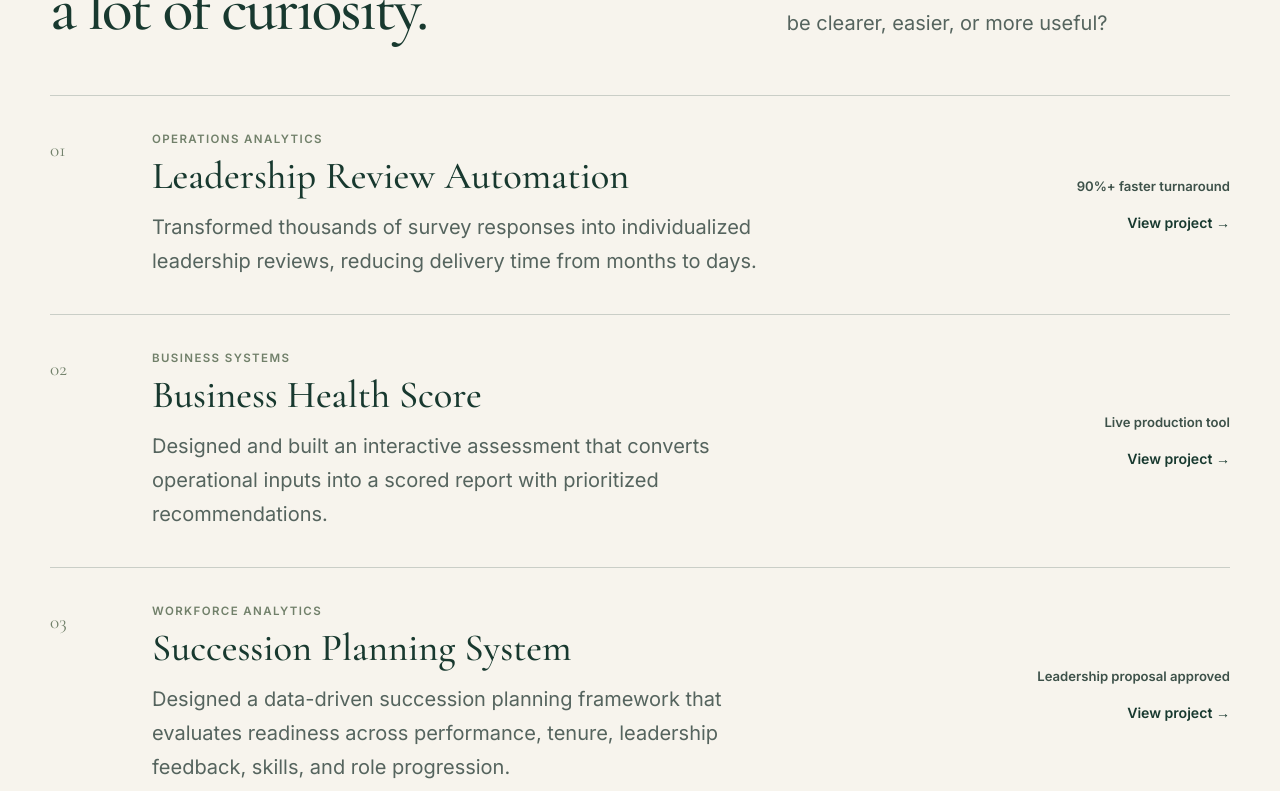
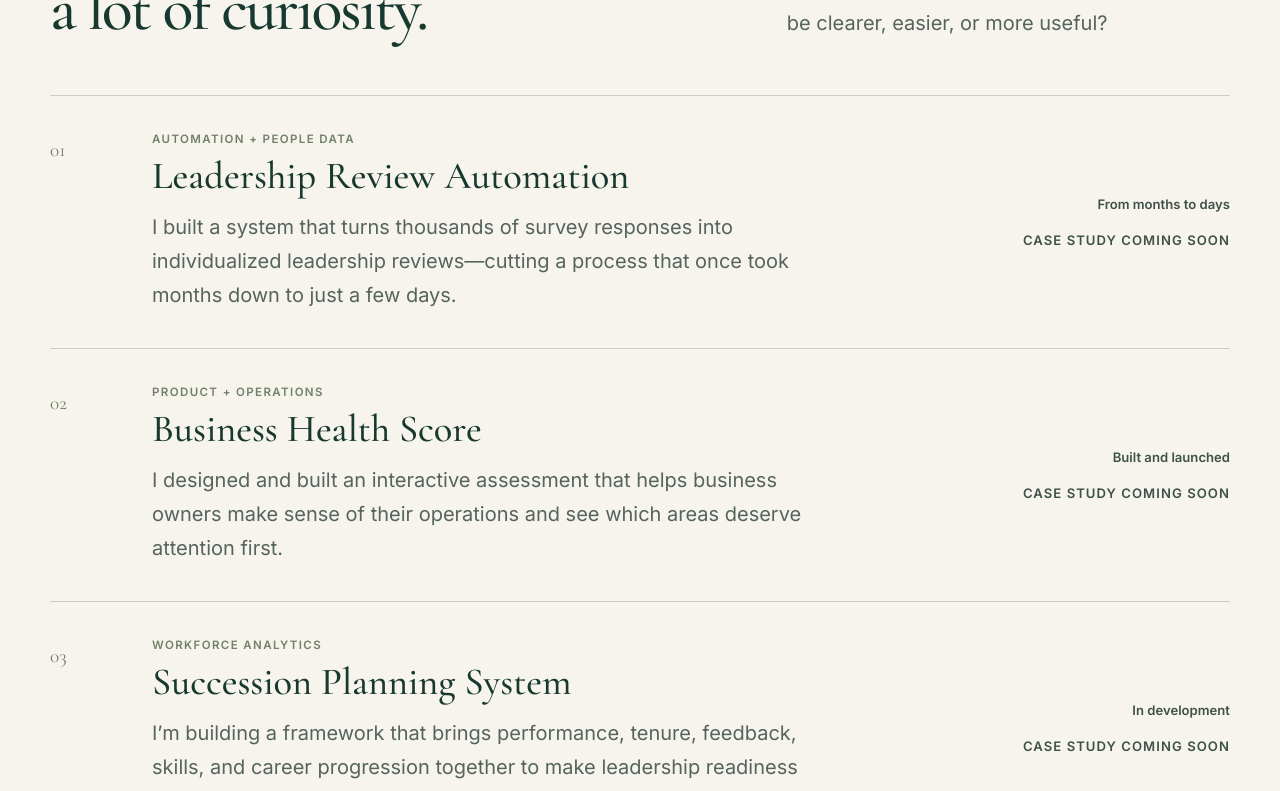
Before and after one commit to ddatasolutionsllc/kimberly-demaio-portfolio, a Next.js app: page / in a window 1280 px wide. Shown: the part 1140-1931 px from the top of the page. Built offline with nearby package versions, Linux system fonts and the light colour scheme.

Commit message:
Refine featured work cards

```diff
--- a/src/app/globals.css
+++ b/src/app/globals.css
@@ -376,14 +376,24 @@ p {
   padding: 36px 0;
   border-bottom: 1px solid rgba(24, 57, 47, 0.2);
   transition:
-    padding 180ms ease,
-    background 180ms ease;
+    transform 220ms ease,
+    border-color 220ms ease,
+    box-shadow 220ms ease;
 }
 
 .project-card:hover {
-  padding-right: 22px;
-  padding-left: 22px;
-  background: rgba(223, 227, 215, 0.55);
+  transform: translateY(-4px);
+  border-color: rgba(var(--green-primary-rgb), 0.28);
+  box-shadow: 0 18px 45px rgba(var(--green-primary-rgb), 0.1);
+  padding: 10px;
+}
+
+.project-card:has(.project-status) {
+  cursor: default;
+}
+
+.project-card:has(.project-status):hover {
+  transform: translateY(-2px);
 }
 
 .project-number {
@@ -392,6 +402,11 @@ p {
   color: var(--text-green-soft);
   font-family: var(--font-cormorant), Georgia, serif;
   font-size: 1.2rem;
+  transition: transform 220ms ease;
+}
+
+.project-card:hover .project-number {
+  transform: translateX(4px);
 }
 
 .project-category {
@@ -441,6 +456,14 @@ p {
 
 .project-meta a:hover {
   text-decoration: underline;
+}
+
+.project-status {
+  color: var(--text-green-soft);
+  font-size: 0.78rem;
+  font-weight: 600;
+  letter-spacing: 0.08em;
+  text-transform: uppercase;
 }
 
 /* Recruiter View — Experience Snapshot */
--- a/src/components/recruiter/FeaturedWork.js
+++ b/src/components/recruiter/FeaturedWork.js
@@ -3,30 +3,30 @@ import Link from "next/link";
 const projects = [
   {
     number: "01",
-    category: "Operations Analytics",
+    category: "Automation + People Data",
     title: "Leadership Review Automation",
     description:
-      "Transformed thousands of survey responses into individualized leadership reviews, reducing delivery time from months to days.",
-    result: "90%+ faster turnaround",
-    href: "#",
+      "I built a system that turns thousands of survey responses into individualized leadership reviews—cutting a process that once took months down to just a few days.",
+    result: "From months to days",
+    href: null,
   },
   {
     number: "02",
-    category: "Business Systems",
+    category: "Product + Operations",
     title: "Business Health Score",
     description:
-      "Designed and built an interactive assessment that converts operational inputs into a scored report with prioritized recommendations.",
-    result: "Live production tool",
-    href: "#",
+      "I designed and built an interactive assessment that helps business owners make sense of their operations and see which areas deserve attention first.",
+    result: "Built and launched",
+    href: null,
   },
   {
     number: "03",
     category: "Workforce Analytics",
     title: "Succession Planning System",
     description:
-      "Designed a data-driven succession planning framework that evaluates readiness across performance, tenure, leadership feedback, skills, and role progression.",
-    result: "Leadership proposal approved",
-    href: "#",
+      "I’m building a framework that brings performance, tenure, feedback, skills, and career progression together to make leadership readiness easier to explore.",
+    result: "In development",
+    href: null,
   },
 ];
 
@@ -61,9 +61,13 @@ export default function FeaturedWork() {
             <div className="project-meta">
               <span>{project.result}</span>
 
-              <Link href={project.href} aria-label={`View ${project.title}`}>
-                View project →
-              </Link>
+              {project.href ? (
+                <Link href={project.href} aria-label={`View ${project.title}`}>
+                  View project →
+                </Link>
+              ) : (
+                <span className="project-status">Case study coming soon</span>
+              )}
             </div>
           </article>
         ))}
```
